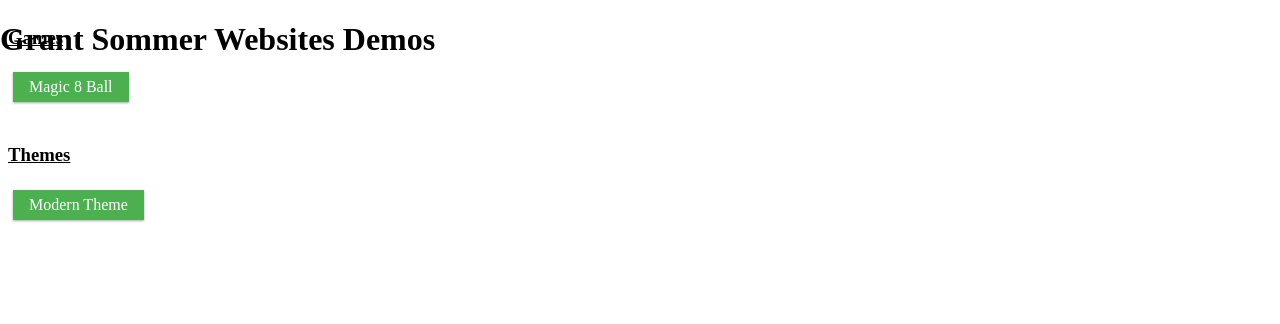
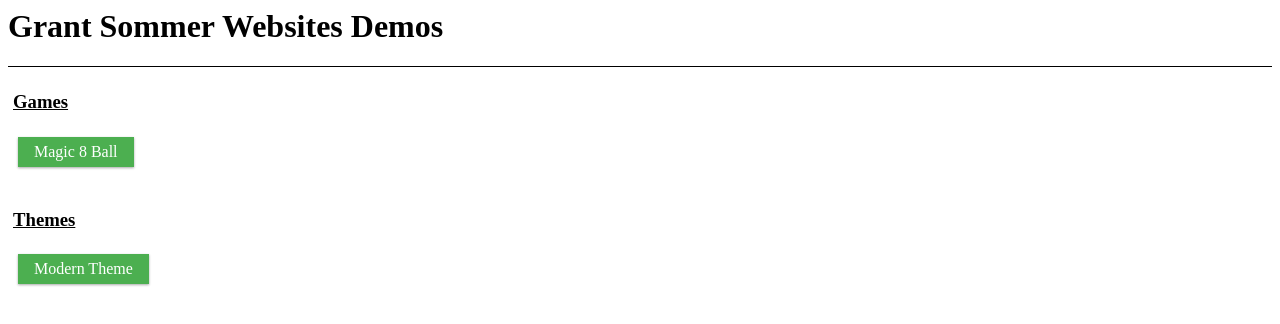
Before and after one commit to GrantSommerWebsites/grantsommerwebsites.github.io, a plain HTML site: page index.html in a window 1280 px wide. Drawn offline with Linux system fonts and the light colour scheme.

Commit message:
Update index.html

```diff
--- a/index.html
+++ b/index.html
@@ -47,10 +47,14 @@ h3 {
 }
 
 .header {
-  position:absolute;
-  top:0px;
-  left:0px;
   width:100%;
+  border-bottom:1px solid black;
+}
+body {
+  padding:0px;
+}
+.content {
+  padding:5px;
 }
     </style>
   </head>
@@ -58,10 +62,12 @@ h3 {
     <div class='header'>
       <h1>Grant Sommer Websites Demos</h1>
     </div>
-    <h3>Games</h3><br>
-    <a href='magic8ball.html'>Magic 8 Ball</a>
-    <br><br>
-    <h3>Themes</h3><br>
-    <a href='themes/modern.html'>Modern Theme</a>
+    <div class='content'>
+      <h3>Games</h3><br>
+      <a href='magic8ball.html'>Magic 8 Ball</a>
+      <br><br>
+      <h3>Themes</h3><br>
+      <a href='themes/modern.html'>Modern Theme</a>
+    </div>
   </body>
 </html>
```
